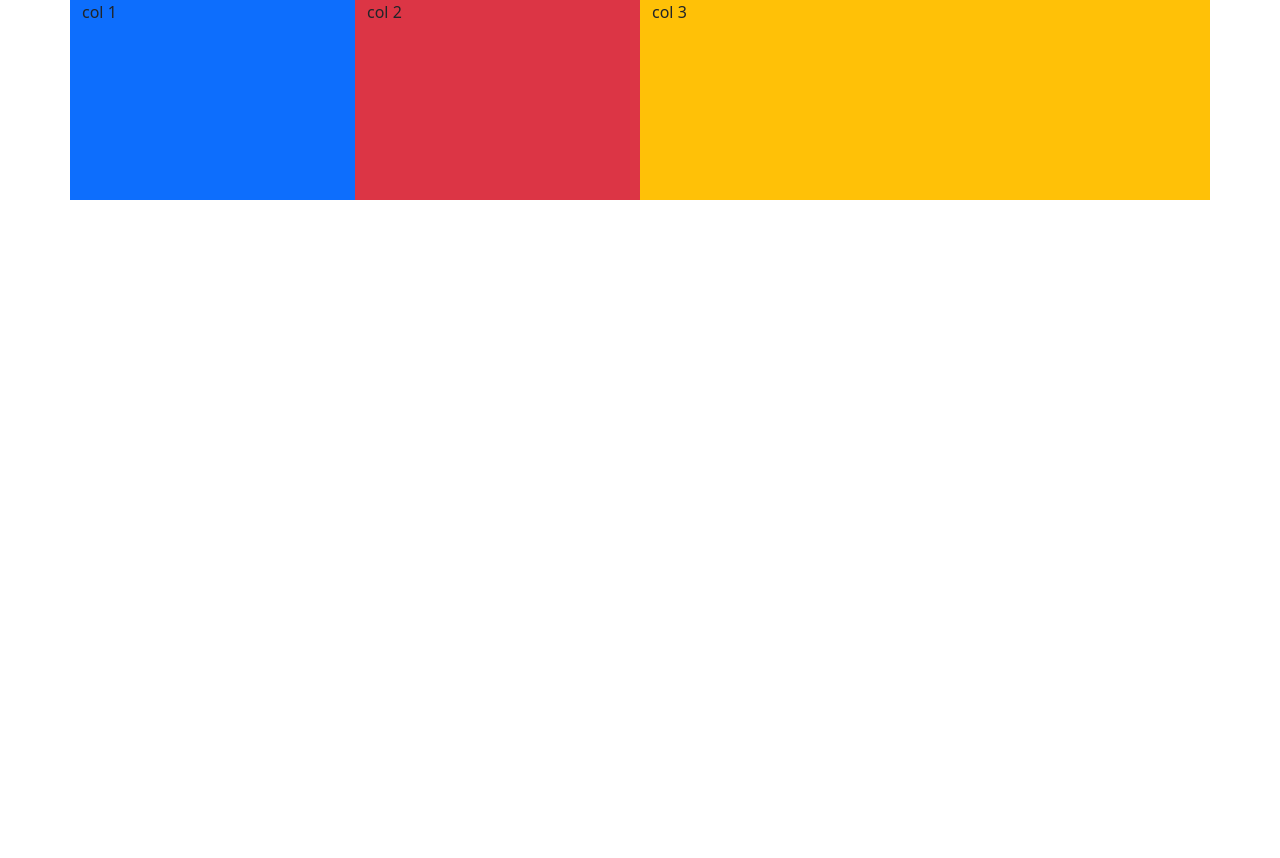
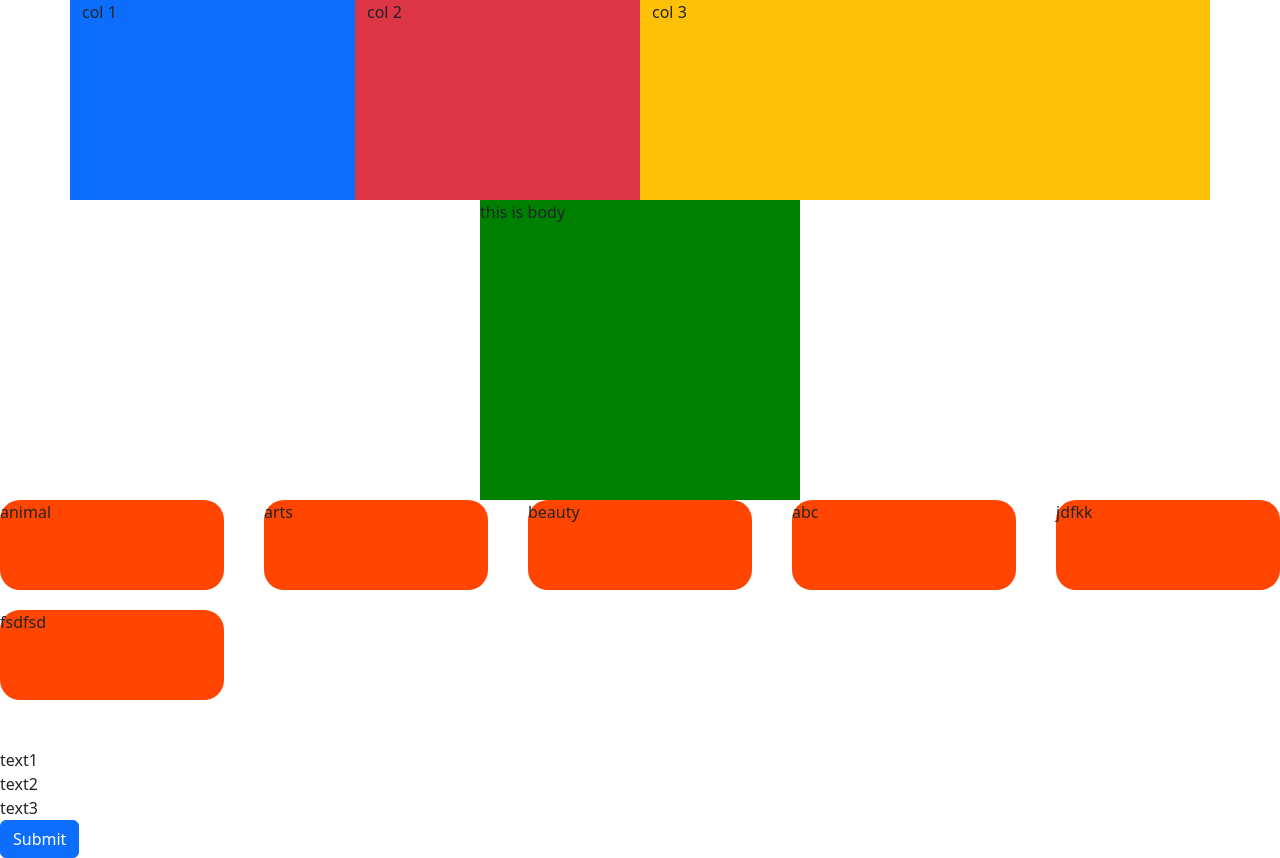
Before and after one commit to md-khaledur-rahman/Web-Classes, a plain HTML site: page Class-17 (30-09-2024)/index.html in a window 1280 px wide. Before the commit the page ends 800 px from the top, so only its background shows below. Drawn offline with nearby package versions, Linux system fonts and the light colour scheme.

Commit message:
discommenting the div's

```diff
--- a/Class-17 (30-09-2024)/index.html
+++ b/Class-17 (30-09-2024)/index.html
@@ -54,11 +54,11 @@
         </div>
     </div>
 
-    <!-- <div class="col-3 mx-auto" id="" style="background-color: green; height: 300px;">
+    <div class="col-3 mx-auto" id="" style="background-color: green; height: 300px;">
         this is body
-    </div> -->
+    </div>
 
-    <!-- <div class="grid-test mb-5">
+    <div class="grid-test mb-5">
         <div>
             animal
         </div>
@@ -102,7 +102,7 @@
         <button class="btn btn-primary">
             Submit
         </button>
-    </div> -->
+    </div>
 
 
 
```
